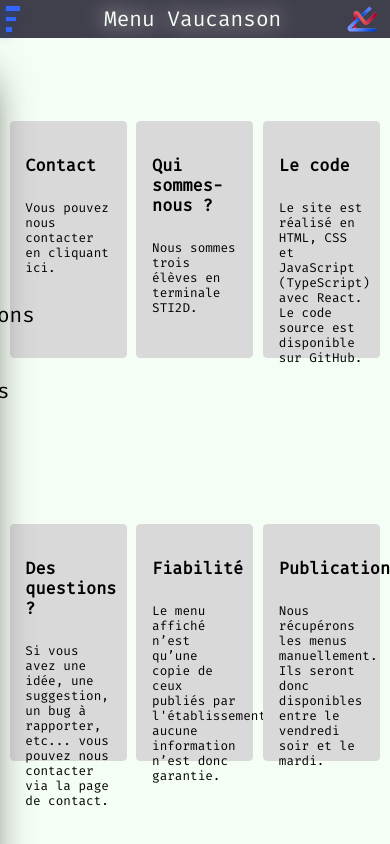
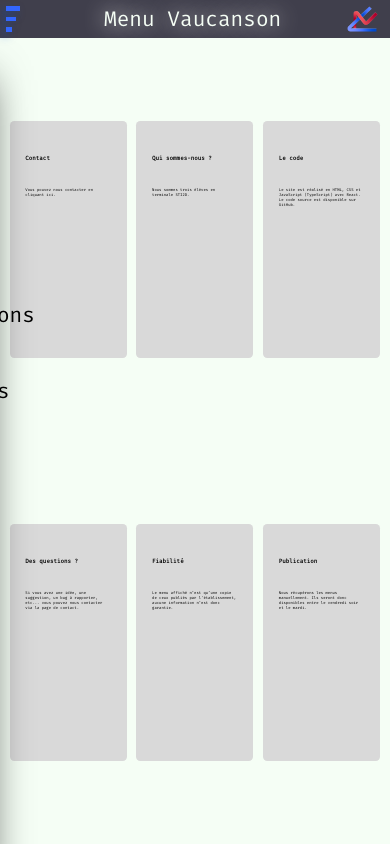
Before and after one commit to Menu-Vaucanson/Desktop, a React (Create React App) app: page /Informations in a window 390 px wide. Built offline with nearby package versions, Linux system fonts and the light colour scheme.

Commit message:
Update infoboxs font size

```diff
--- a/src/Stylesheets/index.css
+++ b/src/Stylesheets/index.css
@@ -343,15 +343,6 @@ body {
 	height: calc(100vh - 3vmax - 1.5vmax);
 }
 
-.InfoBox {
-	background-color: #D9D9D9;
-	padding: 4vh 4vw;
-	border-radius: 0.5vmax;
-	width: 22vw;
-	font-size: 2vh;
-	height: 20vh;
-}
-
 .ContactBox {
 	background-color: #D9D9D9;
 	padding: 4vh 4vw;
@@ -367,8 +358,17 @@ a {
 	text-decoration: none;
 }
 
+.InfoBox {
+	background-color: #D9D9D9;
+	padding: 4vh 4vw;
+	border-radius: 0.5vmax;
+	width: 22vw;
+	font-size: 1vw;
+	height: 20vh;
+}
+
 .InfoBoxTitle {
-	font-size: 2.5vh;
+	font-size: 1.5vw;
 	font-weight: bold;
 	margin-bottom: 3vh;
 }
@@ -525,16 +525,6 @@ a {
 	}
 }
 
-@media (max-width: 800px) {
-	.InfoBoxTitle {
-		font-size: 2vh;
-	}
-
-	.InfoBox {
-		font-size: 1.5vh;
-	}
-}
-
 @media (max-width: 650px) {
 
 	.Menu:nth-child(3),
@@ -547,9 +537,3 @@ a {
 		width: 35vw;
 	}
 }
-
-@media (max-width: 600px) {
-	.ContactBox {
-		font-size: 1.7vh;
-	}
-}
```
